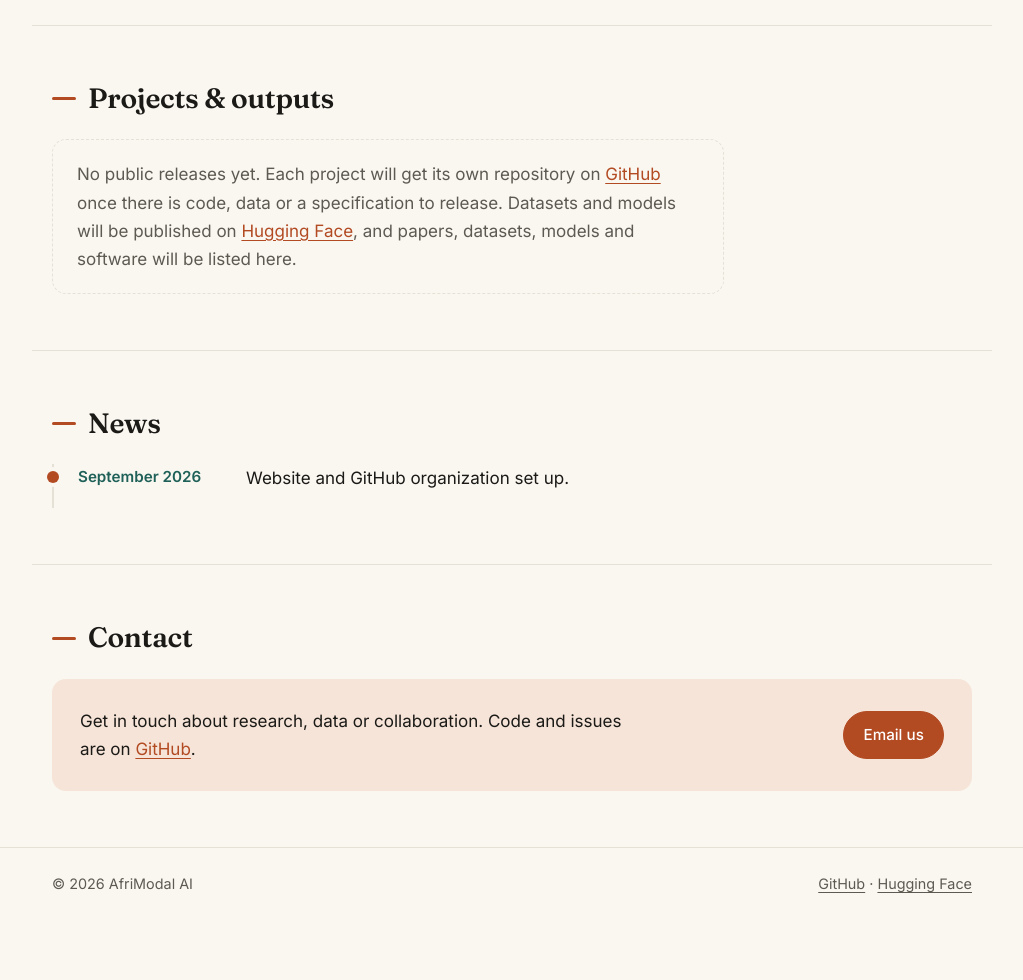
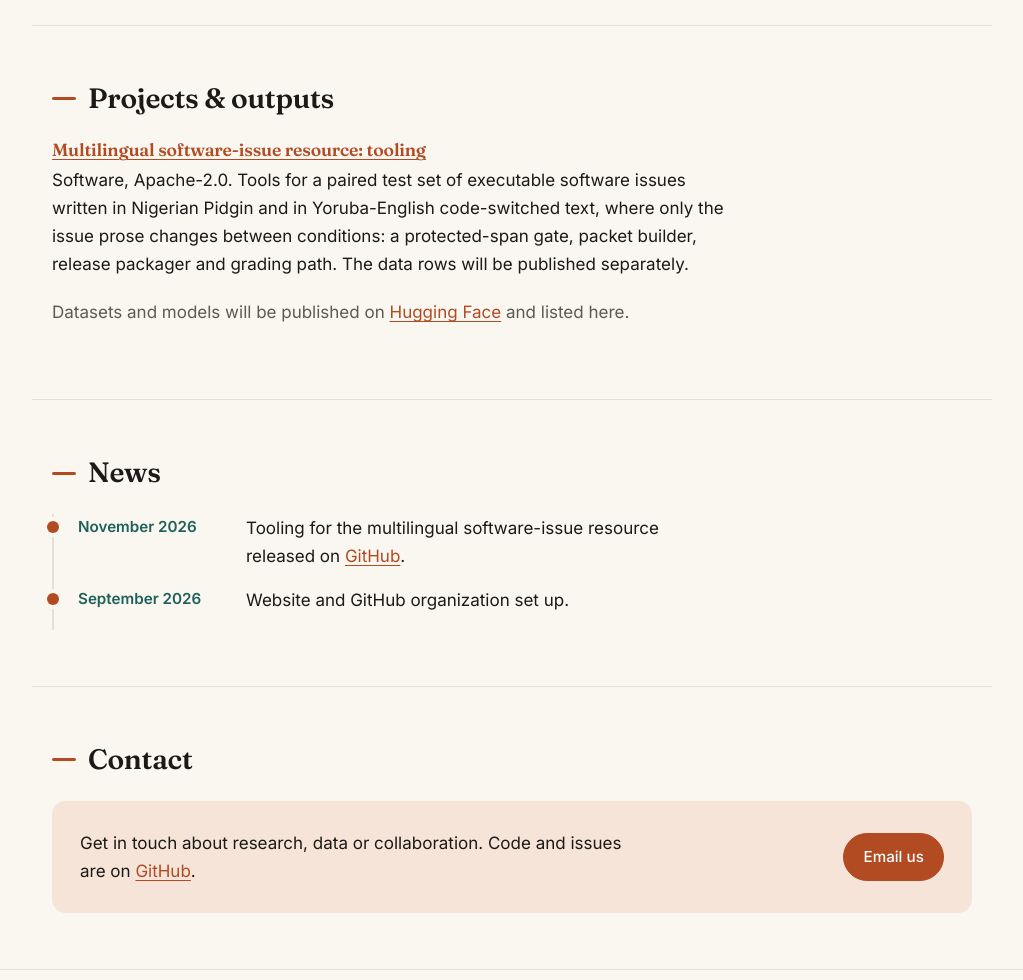
Before and after one commit to afrimodal-ai/afrimodal-ai.github.io, a plain HTML site: page index.html in a window 1280 px wide. Shown: the part 1820-2800 px from the top of the page, without its empty margins (128-1151 px from the left). Before the commit the page ends 2748 px from the top, so only its background shows below. Drawn offline with Linux system fonts and the light colour scheme.

Commit message:
List the software-issue tooling and drop the dashboard navigation link (#2)

```diff
--- a/index.html
+++ b/index.html
@@ -48,7 +48,6 @@
           <li><a href="#research">Research</a></li>
           <li><a href="#projects">Projects</a></li>
           <li><a href="#news">News</a></li>
-          <li><a href="dashboard/">Dashboard</a></li>
           <li><a href="#contact">Contact</a></li>
         </ul>
       </nav>
@@ -116,14 +115,19 @@
 
     <section id="projects" class="wrap reveal" aria-labelledby="projects-h">
       <h2 id="projects-h">Projects &amp; outputs</h2>
-      <div class="placeholder">
-        <p>No public releases yet. Each project will get its own repository on <a href="https://github.com/afrimodal-ai">GitHub</a> once there is code, data or a specification to release. Datasets and models will be published on <a href="https://huggingface.co/afrimodal-ai">Hugging Face</a>, and papers, datasets, models and software will be listed here.</p>
-      </div>
+      <ul class="outputs">
+        <li>
+          <h3><a href="https://github.com/afrimodal-ai/swe-multilingual-resource">Multilingual software-issue resource: tooling</a></h3>
+          <p>Software, Apache-2.0. Tools for a paired test set of executable software issues written in Nigerian Pidgin and in Yoruba-English code-switched text, where only the issue prose changes between conditions: a protected-span gate, packet builder, release packager and grading path. The data rows will be published separately.</p>
+        </li>
+      </ul>
+      <p class="note">Datasets and models will be published on <a href="https://huggingface.co/afrimodal-ai">Hugging Face</a> and listed here.</p>
     </section>
 
     <section id="news" class="wrap reveal" aria-labelledby="news-h">
       <h2 id="news-h">News</h2>
       <ul class="news">
+        <li><time datetime="2026-11">November 2026</time> <span>Tooling for the multilingual software-issue resource released on <a href="https://github.com/afrimodal-ai/swe-multilingual-resource">GitHub</a>.</span></li>
         <li><time datetime="2026-09">September 2026</time> <span>Website and GitHub organization set up.</span></li>
       </ul>
     </section>
--- a/styles.css
+++ b/styles.css
@@ -322,3 +322,8 @@ h2::before { content: ""; width: 1.5rem; height: 3px; border-radius: 2px; backgr
 
 .not-found { padding: 5rem 0; }
 .not-found h1 { margin: 0 0 1rem; font-size: clamp(2rem, 5vw, 3rem); }
+
+.outputs { list-style: none; margin: 0; padding: 0; max-width: 42rem; display: grid; gap: 1.25rem; }
+.outputs h3 { margin: 0 0 0.35rem; font-size: 1.1rem; }
+.outputs p { margin: 0; }
+.note { max-width: 42rem; margin-top: 1.25rem; color: var(--muted, inherit); }
```
